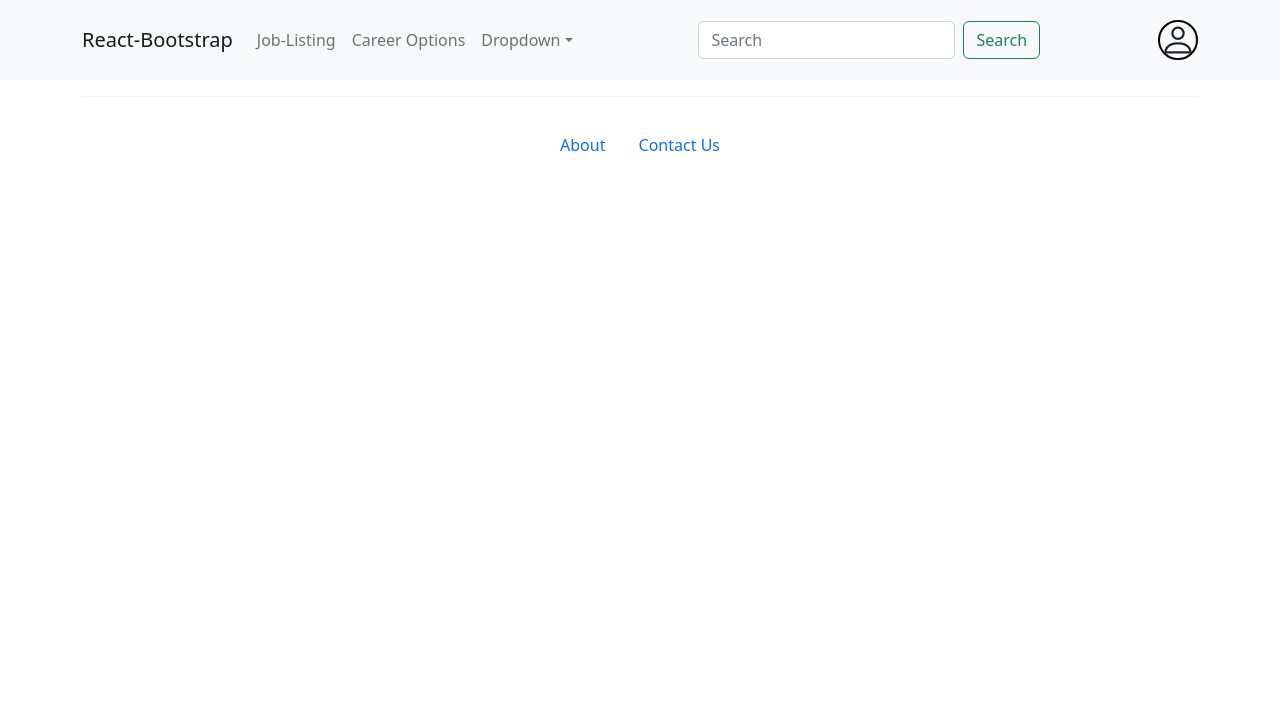
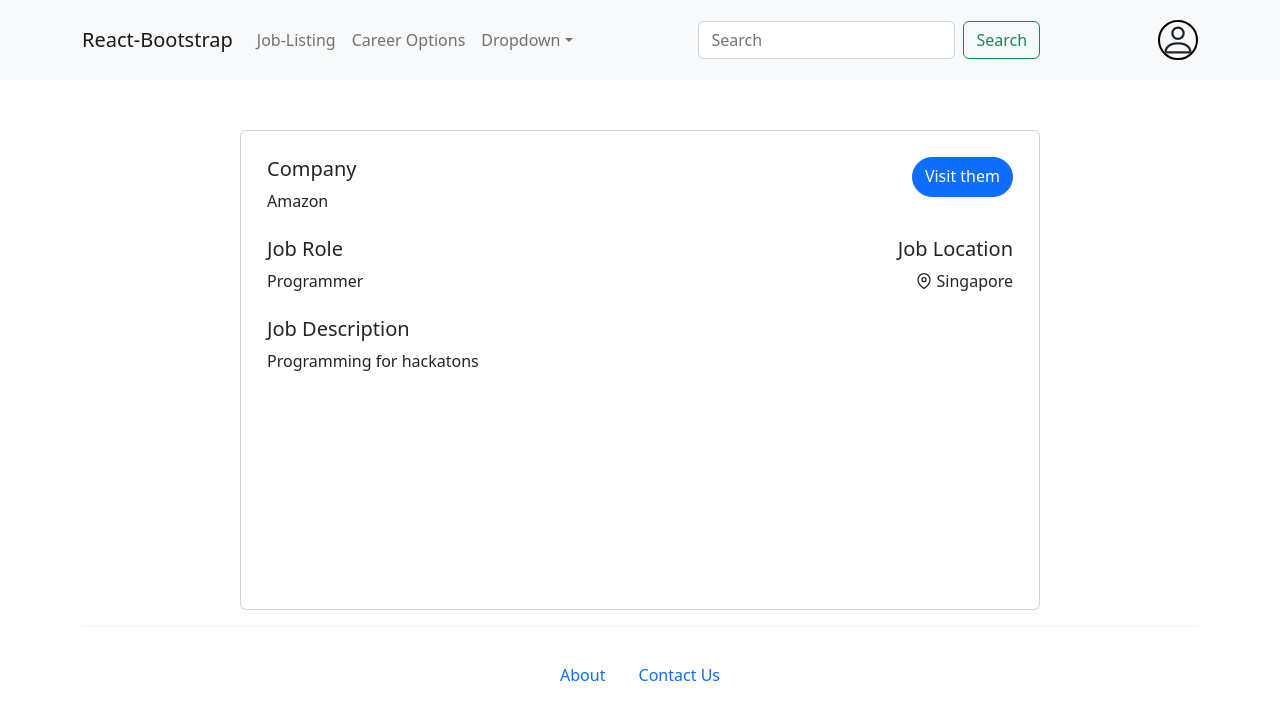
Before and after one commit to jonlee1923/NTUTechFestHackathon, a React (Create React App) app in the folder client/: page /fullJobDescription in a window 1280 px wide. Shown: the top 720 px of the page. Built offline with nearby package versions, Linux system fonts and the light colour scheme.

Commit message:
Update full job description, add styling
Add styling for full job description page
Add styling for login and signup
Add password confirmation

```diff
--- a/client/package.json
+++ b/client/package.json
@@ -12,6 +12,7 @@
     "react-bootstrap": "^2.7.0",
     "react-bootstrap-icons": "^1.10.2",
     "react-dom": "^18.2.0",
+    "react-icons": "^4.7.1",
     "react-router-dom": "^6.6.2",
     "react-scripts": "5.0.1",
     "web-vitals": "^2.1.4"
--- a/client/src/App.js
+++ b/client/src/App.js
@@ -5,7 +5,7 @@ import Login from "./pages/loginPage";
 import Profile from "./pages/profilePage";
 import AppNavbar from "./pages/navbar";
 import Footer from "./pages/footer";
-
+import JobDescription from "./pages/fullJobInformation"
 
 import { AuthContext } from "./context/authContext";
 import { useAuth } from "./hooks/authHook";
@@ -30,6 +30,8 @@ function App() {
           <Route path="/" element={<h1>HomePage</h1>} />
           <Route path="/login" element={<Login />} />
           <Route path="/profile" element={<Profile />} />
+          <Route path='/fullJobDescription'  element={<JobDescription />} />
+
         </Routes>
       </BrowserRouter>
       <Footer />
--- /dev/null
+++ b/client/src/pages/fullJobInformation.jsx
@@ -0,0 +1,49 @@
+import React from "react";
+import Button from 'react-bootstrap/Button';
+import Card from 'react-bootstrap/Card';
+import classes from "./fullJobInformation.module.css";
+import {FiMapPin} from "react-icons/fi";
+
+function JobDescription() {
+
+    const role = 'Programmer'
+    const company = 'Amazon'
+    const link = 'https://github.com'
+    const description = 'Programming for hackatons'
+    const location = 'Singapore'
+
+    return (
+        <div className={classes.fullJobDescription}>
+          <Card className={classes.card}>
+            <Card.Body>
+              <div className={classes.jobRoleLoc}>
+                <div>
+                  <Card.Title >Company</Card.Title>
+                  <Card.Text>{company} {''} </Card.Text>
+                </div>
+                <Button className = {classes.visitCompany} href={link}>Visit them</Button>
+              </div>
+              &nbsp;
+              <div className={classes.jobRoleLoc}>
+                <div>
+                  <Card.Title>Job Role</Card.Title>
+                  <Card.Text>{role}</Card.Text>
+                </div>
+                <div className={classes.jobLoc}>
+                  <Card.Title>Job Location</Card.Title>
+                  <div className={classes.loc}>
+                    <FiMapPin/>  &nbsp;
+                    <Card.Text> {location}</Card.Text>
+                  </div>
+                </div>
+              </div>
+              &nbsp;
+              <Card.Title>Job Description</Card.Title>
+              <Card.Text>{description}</Card.Text>
+            </Card.Body>
+          </Card>
+        </div>
+    );
+}
+
+export default JobDescription;
--- /dev/null
+++ b/client/src/pages/fullJobInformation.module.css
@@ -0,0 +1,36 @@
+.fullJobDescription{
+  display: flex;
+  justify-content:center;
+  }
+
+.header{
+  margin-top: 10px;
+}
+
+.card {
+  width: 50rem;
+  height: 30rem;
+  margin-top: 50px;
+  justify-self:center;
+  padding: 10px;
+}
+
+.jobRoleLoc {
+  display: flex;
+  justify-content: space-between;
+}
+
+.visitCompany {
+  border-radius: 25px;
+  height: 40px;
+}
+
+.jobLoc {
+  text-align: end;
+}
+
+.loc {
+  display: flex;
+  align-items: center;
+  justify-content: end;
+}
--- /dev/null
+++ b/client/src/pages/login.module.css
@@ -0,0 +1,19 @@
+.loginContainer{
+  width: 382px;
+  overflow: hidden;
+  margin: auto;
+  margin: 20 0 0 450px;
+  padding: 100px;
+  border-radius: 15px ;
+  }
+
+.buttonsContainer {
+  justify-content: space-between;
+  display: flex;
+}
+
+.buttons {
+  border-radius: 15px ;
+  margin-top: 15px;
+  margin-left: 30%;
+}
--- a/client/src/pages/loginPage.jsx
+++ b/client/src/pages/loginPage.jsx
@@ -1,14 +1,23 @@
 import React, { useState, useContext } from "react";
 import { AuthContext } from "../context/authContext";
 import { useHttpClient } from "../hooks/httpHook";
+import loginStyle from "./login.module.css"
+import Button from 'react-bootstrap/Button';
+import Modal from 'react-bootstrap/Modal';
 
 function Login() {
     const auth = useContext(AuthContext);
     const [name, setName] = useState("");
     const [email, setEmail] = useState("");
     const [password, setPassword] = useState("");
+    const [confirmPassword, setConfirmPassword] = useState("");
     const [isLoginMode, setIsLoginMode] = useState(true);
     const { isLoading, error, sendRequest, clearError } = useHttpClient();
+
+    const [show, setShow] = useState(false);
+
+    const handleClose = () => setShow(false);
+    const handleShow = () => setShow(true);
 
     const handleNameChange = (event) => {
         setName(event.target.value);
@@ -20,6 +29,10 @@ function Login() {
 
     const handlePasswordChange = (event) => {
         setPassword(event.target.value);
+    };
+
+    const handleConfirmPasswordChange = (event) => {
+        setConfirmPassword(event.target.value);
     };
 
     const handleSubmit = async (event) => {
@@ -60,8 +73,20 @@ function Login() {
                     body,
                     headers
                 );
+
+                if (password !== confirmPassword )
+                {
+                    handleShow();
+
+
+                   console.log("Passwords do not match")
+                }
+                else
+                {
+                    auth.login(responseData.userId, responseData.token);
+                }
                 console.log("before login");
-                auth.login(responseData.userId, responseData.token);
+
             } catch (err) {}
         }
     };
@@ -71,9 +96,9 @@ function Login() {
     };
 
     return (
-        <div className="flex flex-col">
+        <div className={loginStyle.loginContainer}>
 
-            <form onSubmit={handleSubmit}>
+            <form onSubmit={handleSubmit} >
                 <label hidden={isLoginMode}>
                     Name:
                     <input
@@ -98,16 +123,46 @@ function Login() {
                         onChange={handlePasswordChange}
                     />
                 </label>
-                <button type="submit"> {isLoginMode ? "login" : "submit"} </button>
+                <label hidden={isLoginMode}>
+                    Confirm Password:
+                    <input
+                        type="Confirm password"
+                        value={confirmPassword}
+                        onChange={handleConfirmPasswordChange}
+                    />
+                </label>
+                <Button className = {loginStyle.buttons} type="submit"> {isLoginMode ? "Login" : "Submit"} </Button>
             </form>
 
-            <button
-            onClick={() => {
-                handleModeclick();
-            }}
-            >
-            {isLoginMode ? "sign up" : "login" }
-            </button>
+            <br></br>
+            <Modal
+            show={show}
+            onHide={handleClose}
+            backdrop="static"
+            keyboard={false}
+          >
+            <Modal.Header closeButton>
+                <Modal.Title>Passwords entered do not match!</Modal.Title>
+                </Modal.Header>
+                <Modal.Body>
+                Please re-enter the passwords again! Click 'Understood' or the 'X" located at the top right to dismiss this message.
+                </Modal.Body>
+                <Modal.Footer>
+                    <Button variant="primary" onClick={handleClose}>
+                        Understood
+                    </Button>
+                </Modal.Footer>
+            </Modal>
+
+            <div>
+                <Button  className = {loginStyle.buttons}
+                    onClick={() => {
+                        handleModeclick();
+                    }}
+                    >
+                    {isLoginMode ? "Sign up" : "Login" }
+                </Button>
+            </div>
 
             {error && <p>{error}</p>}
         </div>
```
Also changed, not shown: client/src/components/fullJobInformation.jsx (deleted, +0 -48 lines), client/src/fullJobInformation.module.css (deleted, +0 -7 lines), 1 other file (tests, documents, lock files or other folders).
